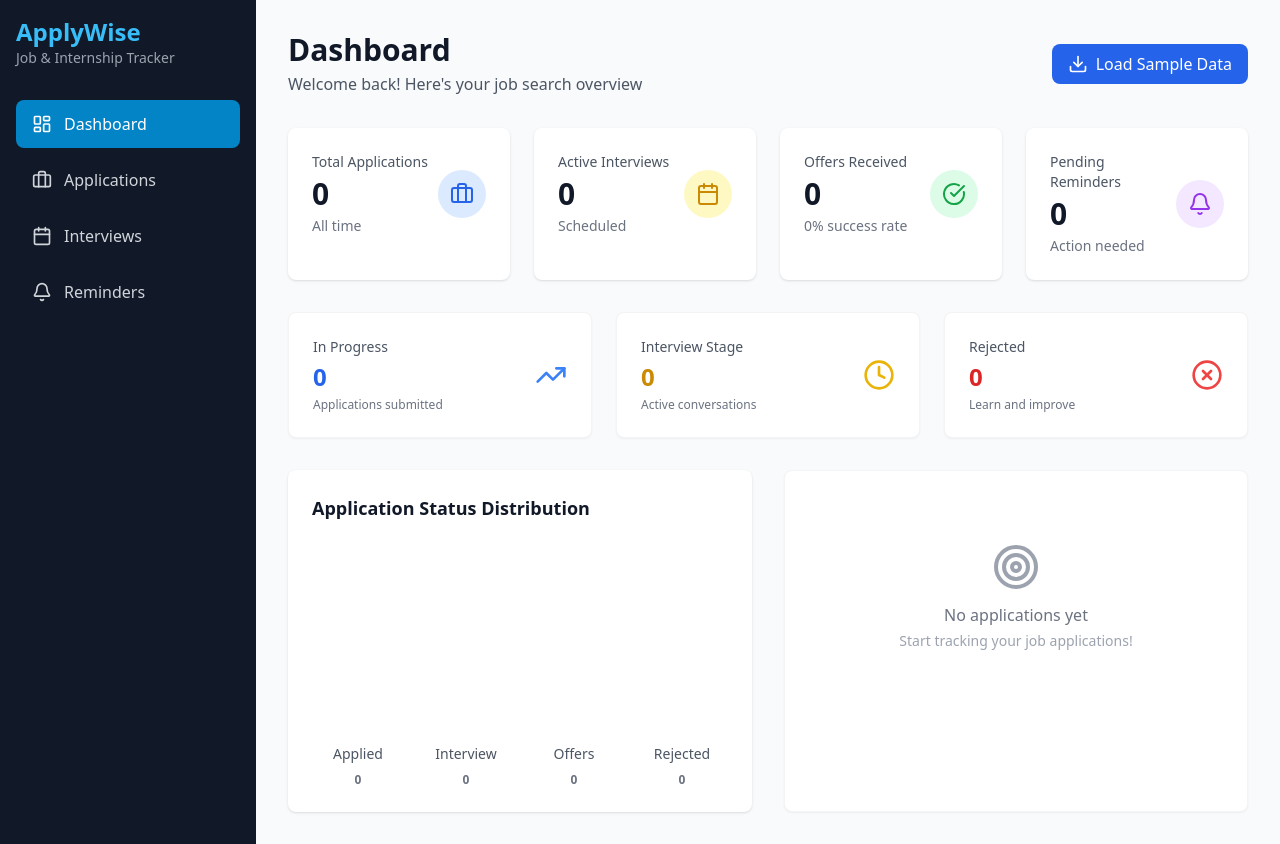
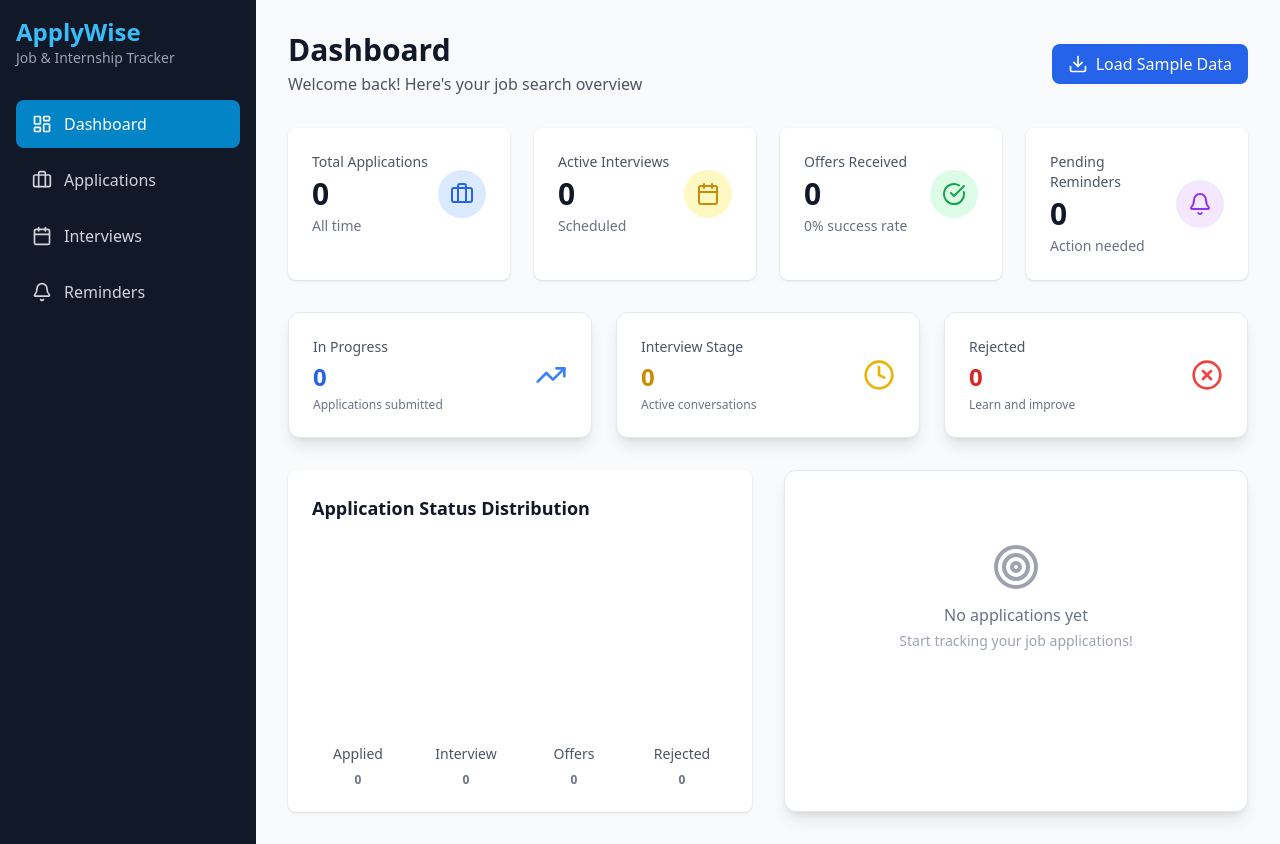
Before and after one commit to vedantkulkarniii/ApplyWise-Job-Internship-Tracker, a Next.js app: page / in a window 1280 px wide. Built offline with nearby package versions, Linux system fonts and the light colour scheme.

Commit message:
Improve Card component with enhanced shadows and hover effects

```diff
--- a/components/Card.tsx
+++ b/components/Card.tsx
@@ -17,9 +17,9 @@ export default function Card({ children, className = '', hover = false, padding
 
   return (
     <div
-      className={`bg-white rounded-lg shadow-sm border border-gray-100 ${paddingClasses[padding]} ${
-        hover ? 'transition-all hover:shadow-md hover:border-gray-200' : ''
-      } ${className}`}
+      className={`bg-white dark:bg-gray-900 rounded-xl shadow-lg border border-gray-200 dark:border-gray-800 ${paddingClasses[padding]} ${
+        hover ? 'card-hover hover:shadow-2xl hover:border-blue-300 dark:hover:border-blue-700' : 'transition-shadow duration-300'
+      } animate-slide-in-up ${className}`}
     >
       {children}
     </div>
```
